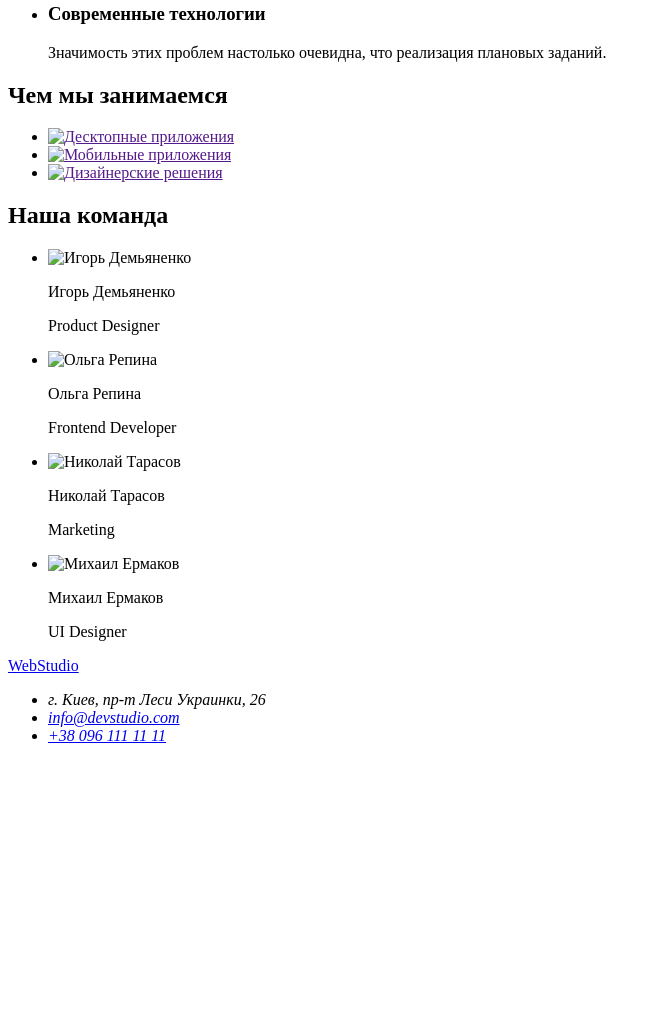
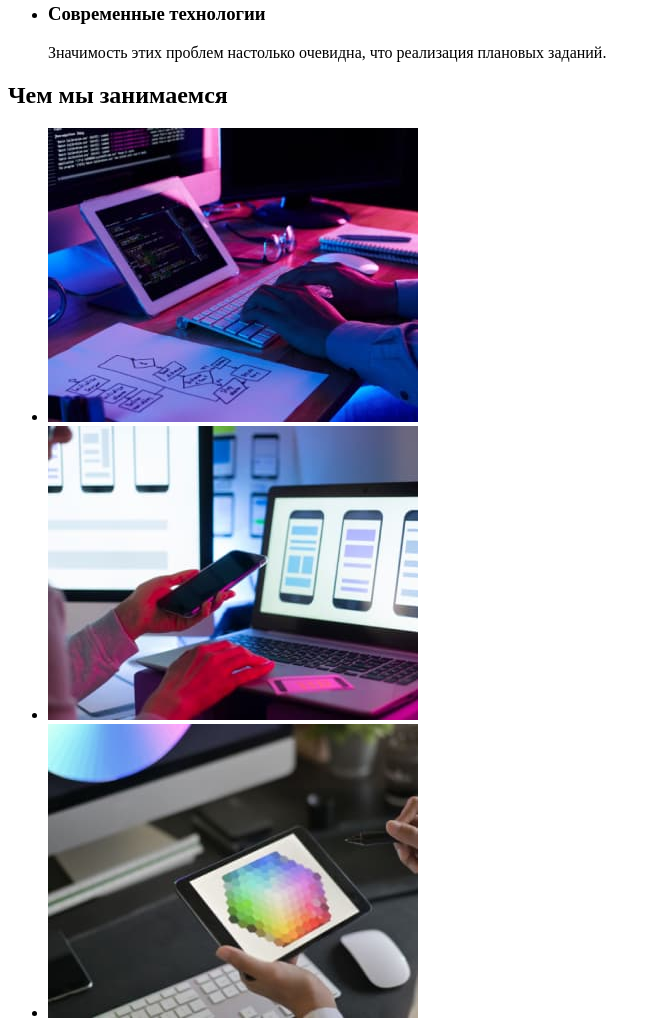
Before and after one commit to ValentinaDej/goit-markup-hw-01, a plain HTML site: page index.html in a window 1280 px wide. Shown: the part 532-1556 px from the top of the page, without its empty margins (0-660 px from the left). Before the commit the page ends 1293 px from the top, so only its background shows below. Drawn offline with Linux system fonts and the light colour scheme; the site is published under a folder, as on GitHub Pages, so addresses that start at the root find nothing.

Commit message:
Update index.html

```diff
--- a/index.html
+++ b/index.html
@@ -53,13 +53,13 @@
     <h2>Чем мы занимаемся</h2>
     <ul>
         <li>
-            <a href=""><img src="/images/desktop.jpg" alt="Десктопные приложения" width="370"></a>
+            <a href=""><img src="./images/desktop.jpg" alt="Десктопные приложения" width="370"></a>
         </li>
         <li>
-            <a href=""><img src="/images/mobile.jpg" alt="Мобильные приложения" width="370"></a>
+            <a href=""><img src="./images/mobile.jpg" alt="Мобильные приложения" width="370"></a>
         </li>
         <li>
-            <a href=""><img src="/images/tablet.jpg" alt="Дизайнерские решения" width="370"></a>
+            <a href=""><img src="./images/tablet.jpg" alt="Дизайнерские решения" width="370"></a>
         </li>
     </ul>
 </section>
@@ -67,22 +67,22 @@
     <h2>Наша команда</h2>
     <ul>
         <li>
-            <img src="/images/staff/demianenko.jpg" alt="Игорь Демьяненко" width="270">
+            <img src="./images/staff/demianenko.jpg" alt="Игорь Демьяненко" width="270">
             <p>Игорь Демьяненко</p>
             <p lang="en">Product Designer</p>
         </li>
         <li>
-            <img src="/images/staff/repina.jpg" alt="Ольга Репина" width="270">
+            <img src="./images/staff/repina.jpg" alt="Ольга Репина" width="270">
             <p>Ольга Репина</p>
             <p lang="en">Frontend Developer</p>
         </li>
         <li>
-            <img src="/images/staff/tarasov.jpg" alt="Николай Тарасов" width="270">
+            <img src="./images/staff/tarasov.jpg" alt="Николай Тарасов" width="270">
             <p>Николай Тарасов</p>
             <p lang="en">Marketing</p>
         </li>
         <li>
-            <img src="/images/staff/ermakov.jpg" alt="Михаил Ермаков" width="270">
+            <img src="./images/staff/ermakov.jpg" alt="Михаил Ермаков" width="270">
             <p>Михаил Ермаков</p>
             <p lang="en">UI Designer </p>
         </li>
```
